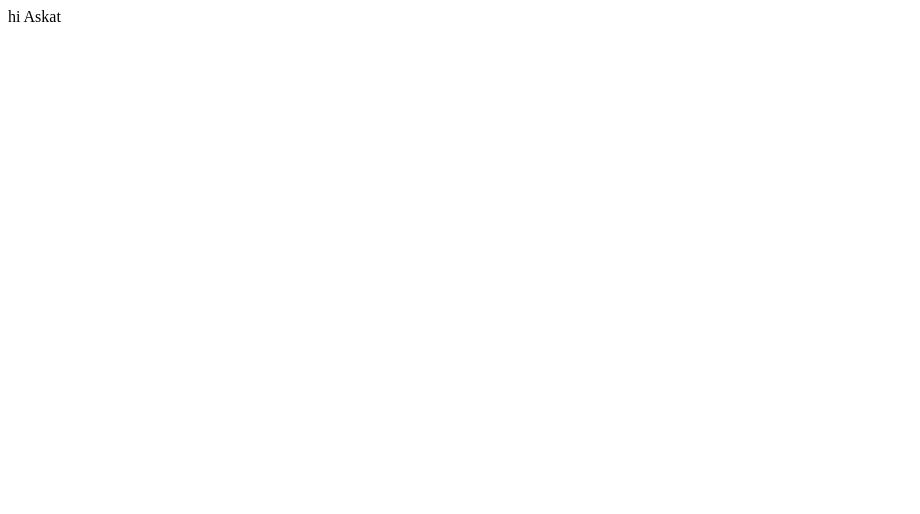
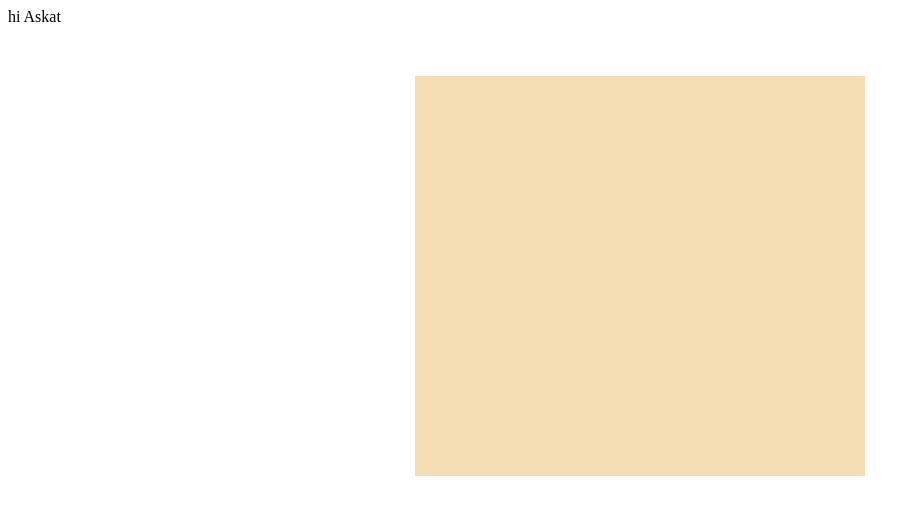
Before and after one commit to aruukearuu/akcha, a plain HTML site: page index.html in a window 1280 px wide. Shown: the whole page, without its empty margins (0-920 px from the left). Drawn offline with Linux system fonts and the light colour scheme.

Commit message:
add box and style

```diff
--- a/index.html
+++ b/index.html
@@ -8,6 +8,15 @@
   </head>
   <body>
     hi Askat
+    <div class="box"></div>
+
+
+    <!-- git status
+    git add . бардык папкаларды кошуу
+    git commit -m"add box"
+    git breanch бренчтин аты каалааган -->
+
+
 
     <script src="index.js"></script>
   </body>
--- a/style.css
+++ b/style.css
@@ -0,0 +1,6 @@
+.box{
+    width: 450px;
+    height: 400px;
+    background-color:wheat;
+    margin: 50px auto;
+}
```
